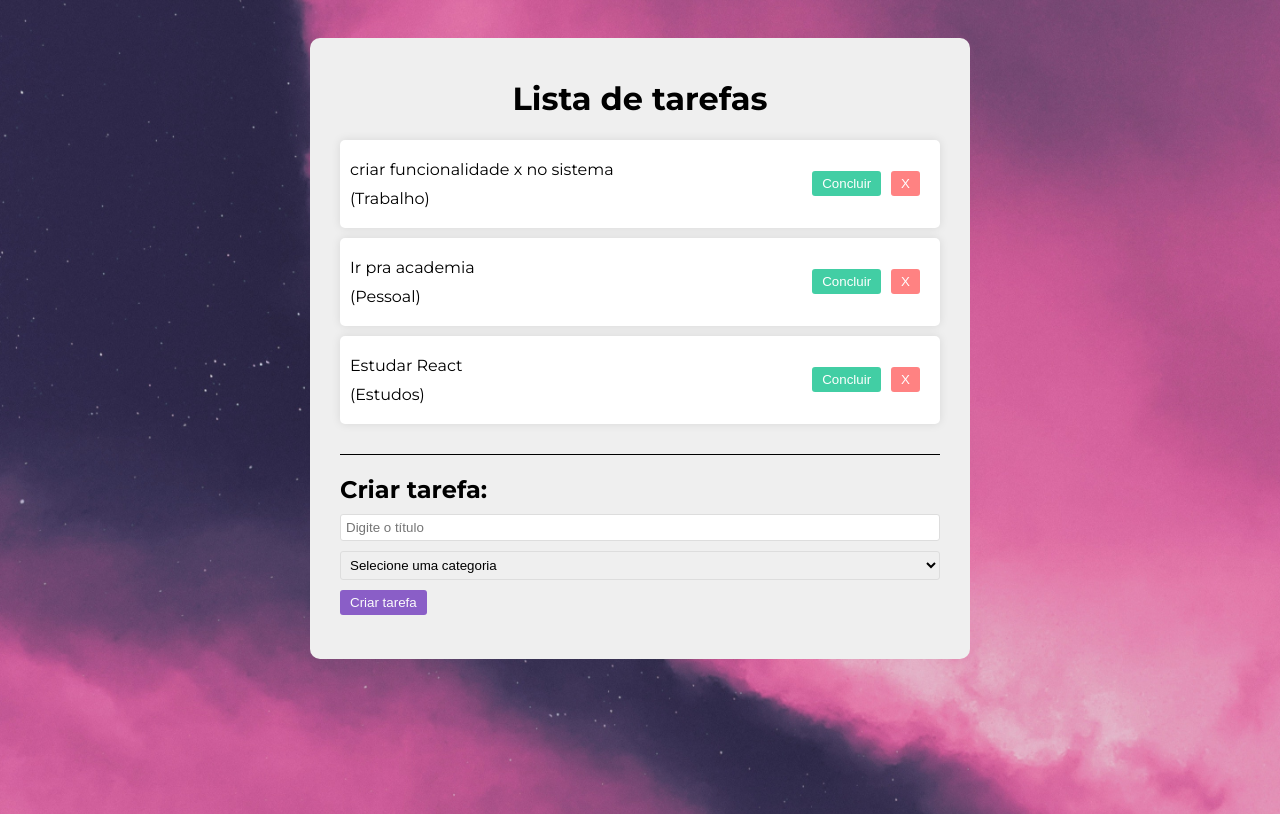
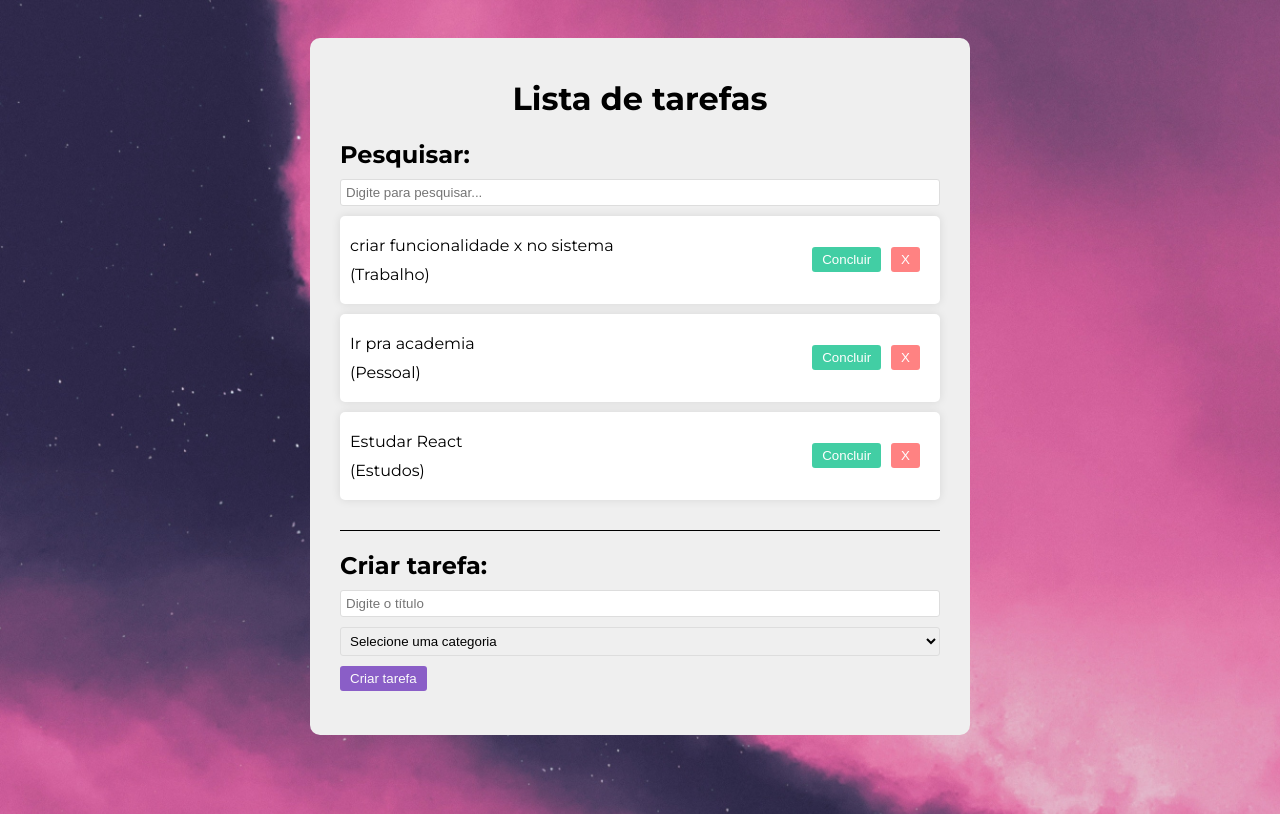
Before and after one commit to miistrass/to-do-list, a React (Vite) app: page / in a window 1280 px wide. Shown: the top 814 px of the page. Built offline with nearby package versions, Linux system fonts and the light colour scheme.

Commit message:
adicionando a função de search

```diff
--- a/src/App.jsx
+++ b/src/App.jsx
@@ -1,7 +1,8 @@
 import { useState } from 'react'
+import { Search } from './components/Search'
 import Todo from './components/Todo'
+import TodoForm from './components/TodoForm'
 import './App.css'
-import TodoForm from './components/TodoForm'
 
 function App() {
   const [todos, setTodos] = useState([
@@ -26,6 +27,8 @@
       isCompleted: false,
     }
   ])
+
+  const [search, setSearch] = useState("")
 
   const addTodo = (text, category) => {
 
@@ -57,8 +60,13 @@
   return (
     <div className='app'>
       <h1>Lista de tarefas</h1>
+      <Search search={search} setSearch={setSearch} />
       <div className='todo-list'>
-        {todos.map((todo) => (
+        {todos
+        .filter((todo) =>
+          todo.text.toLowerCase().includes(search.toLocaleLowerCase())
+        )
+        .map((todo) => (
           <Todo key={todo.id} todo={todo} removeTodo={removeTodo} completeTodo={completeTodo}/>
         ))}
       </div>
--- /dev/null
+++ b/src/components/Search.jsx
@@ -0,0 +1,11 @@
+export const Search = ({search, setSearch}) => {
+  return (
+    <div className="search">
+        <h2>Pesquisar:</h2>
+        <input
+            type="text" value={search} onChange={(e) => setSearch(e.target.value)}
+            placeholder="Digite para pesquisar..."
+        />
+    </div>
+  )
+}
```
